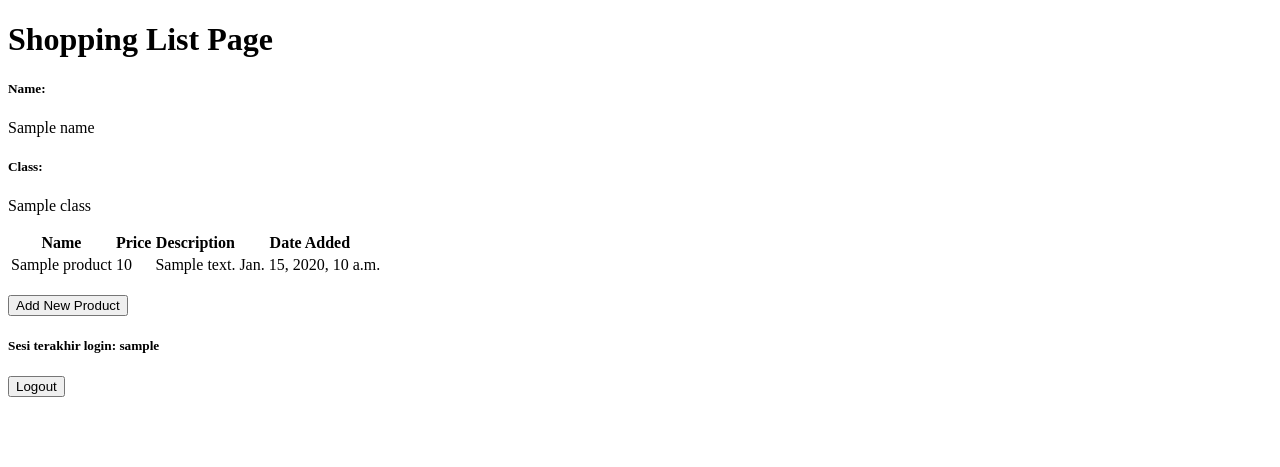
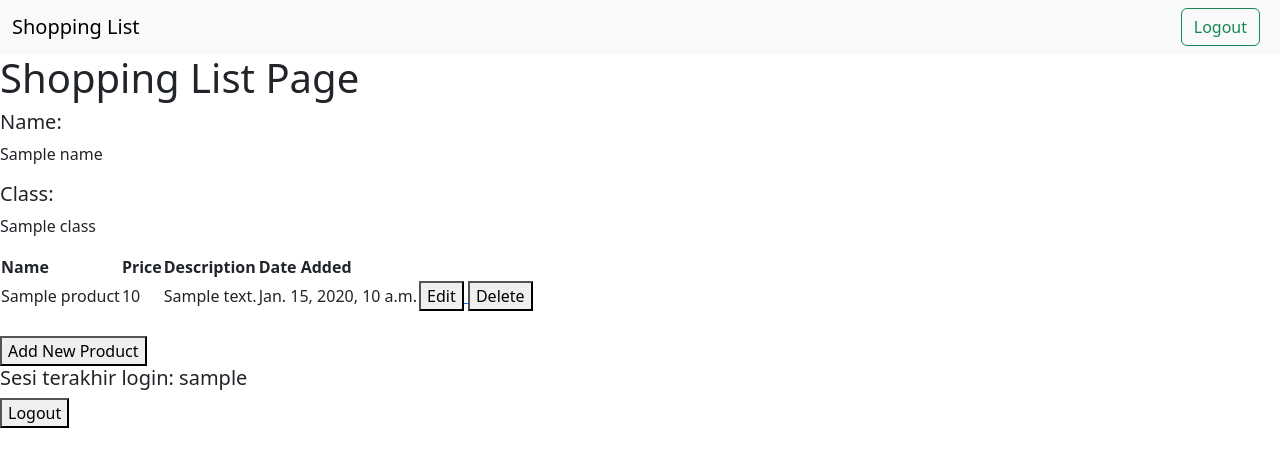
Before and after one commit to gammafarrel/shopping-list, a Django app: template main/templates/main.html in a window 1280 px wide. Shown: the top 467 px of the page. Run offline with Django 4.2, Linux system fonts and the light colour scheme; the template is opened without the code that fills it: most values are stand-ins (such as "Sample title", 1, 10 or a date in 2020).

Commit message:
Tutorial 4

```diff
--- a/main/templates/main.html
+++ b/main/templates/main.html
@@ -1,6 +1,18 @@
 {% extends 'base.html' %}
 
 {% block content %}
+    <nav class="navbar bg-body-tertiary">
+        <div class="container-fluid">
+        <span class="navbar-brand mb-0 h1">Shopping List</span>
+        <div class="d-flex justify-content-end">
+          <form>
+          <a href="{% url 'main:logout' %}">
+          <button class="btn btn-outline-success me-2" type="button">Logout</button>
+          </a>
+          </form>
+    </div>
+    </nav>
+
     <h1>Shopping List Page</h1>
 
     <h5>Name:</h5>
@@ -25,6 +37,18 @@
                 <td>{{product.price}}</td>
                 <td>{{product.description}}</td>
                 <td>{{product.date_added}}</td>
+                <td>
+                    <a href="{% url 'main:edit_product' product.pk %}">
+                        <button>
+                            Edit
+                        </button>
+                    </a>
+                    <a href="{% url 'main:delete_product' product.pk %}">
+                          <button>
+                              Delete
+                          </button>
+                      </a>
+                </td>
             </tr>
         {% endfor %}
     </table>
--- a/main/urls.py
+++ b/main/urls.py
@@ -1,5 +1,7 @@
 from django.urls import path
-from main.views import show_main, create_product, show_xml, show_json, show_xml_by_id, show_json_by_id, register, login_user, logout_user
+from main.views import show_main, create_product, show_xml, show_json, show_xml_by_id, show_json_by_id
+from main.views import register, login_user, logout_user
+from main.views import edit_product, delete_product
 
 app_name = 'main'
 
@@ -13,4 +15,6 @@ urlpatterns = [
     path('register/', register, name='register'),
     path('login/', login_user, name='login'),
     path('logout/', logout_user, name='logout'),
+    path('edit-product/<int:id>', edit_product, name='edit_product'),
+    path('delete/<int:id>', delete_product, name='delete_product'),
 ]
--- a/templates/base.html
+++ b/templates/base.html
@@ -8,7 +8,13 @@
             content="width=device-width, initial-scale=1.0"
         />
         {% block meta %}
+        <meta charset="UTF-8" />
+        <meta name="viewport" content="width=device-width, initial-scale=1">
         {% endblock meta %}
+        <link href="https://cdn.jsdelivr.net/npm/bootstrap@5.3.2/dist/css/bootstrap.min.css" rel="stylesheet" integrity="sha384-T3c6CoIi6uLrA9TneNEoa7RxnatzjcDSCmG1MXxSR1GAsXEV/Dwwykc2MPK8M2HN" crossorigin="anonymous">
+        <script src="https://code.jquery.com/jquery-3.6.0.min.js" integrity="sha384-KyZXEAg3QhqLMpG8r+J4jsl5c9zdLKaUk5Ae5f5b1bw6AUn5f5v8FZJoMxm6f5cH1" crossorigin="anonymous"></script>
+        <script src="https://cdn.jsdelivr.net/npm/@popperjs/core@2.11.8/dist/umd/popper.min.js" integrity="sha384-I7E8VVD/ismYTF4hNIPjVp/Zjvgyol6VFvRkX/vR+Vc4jQkC+hVqc2pM8ODewa9r" crossorigin="anonymous"></script>
+    <script src="https://cdn.jsdelivr.net/npm/bootstrap@5.3.2/dist/js/bootstrap.min.js" integrity="sha384-BBtl+eGJRgqQAUMxJ7pMwbEyER4l1g+O15P+16Ep7Q9Q+zqX6gSbd85u4mG4QzX+" crossorigin="anonymous"></script>
     </head>
 
     <body>
```
Also changed, not shown: main/templates/edit_product.html (added, +22 -0 lines), main/views.py (+23 -0 lines).
